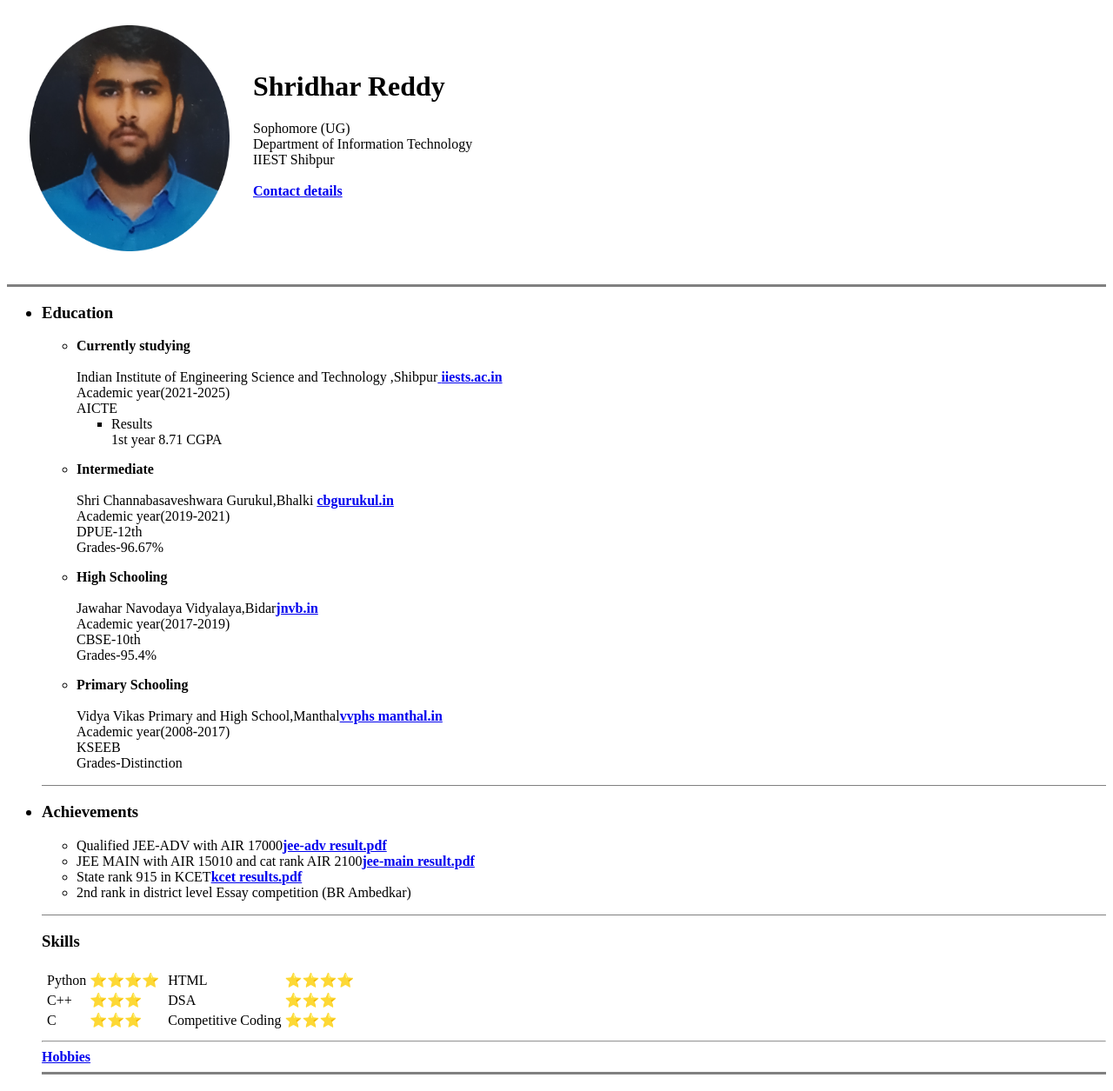
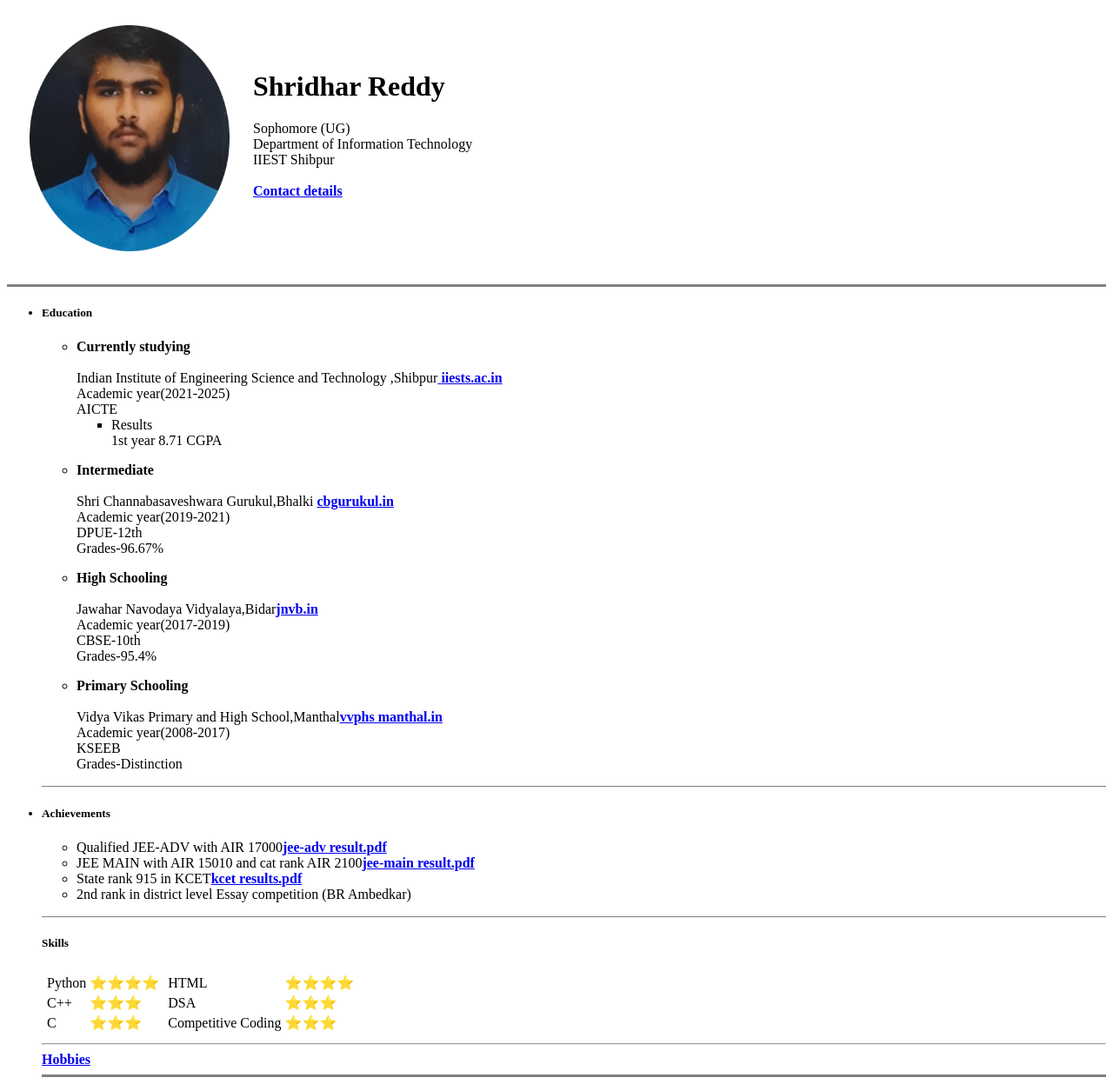
Before and after one commit to Shridhar98/cvv, a plain HTML site: page index.html in a window 1280 px wide. Shown: the part 5-1260 px from the top of the page at 87% size. Drawn offline with Linux system fonts and the light colour scheme.

Commit message:
Update index.html
updating font sizes

```diff
--- a/index.html
+++ b/index.html
@@ -23,9 +23,9 @@
 
     <hr size="3" noshade>
     <ul>
-        <h3>
+        <h5>
             <li>Education
-        </h3>
+        </h5>
         <ul>
             <p><strong>
                     <li>Currently studying</li>
@@ -60,9 +60,9 @@
         </ul>
         </li>
         <hr size="1" noshade>
-        <h3>
+        <h5>
             <li>Achievements
-        </h3>
+        </h5>
         <ul>
             <p>
                 <li>Qualified JEE-ADV with AIR 17000<a href="adv resultspdf.pdf"><strong>jee-adv
@@ -114,7 +114,7 @@
         </table>
         <hr>-->
 
-        <h3>Skills</h3>
+        <h5>Skills</h5>
         <table>
             <tr>
                 <td>
```
